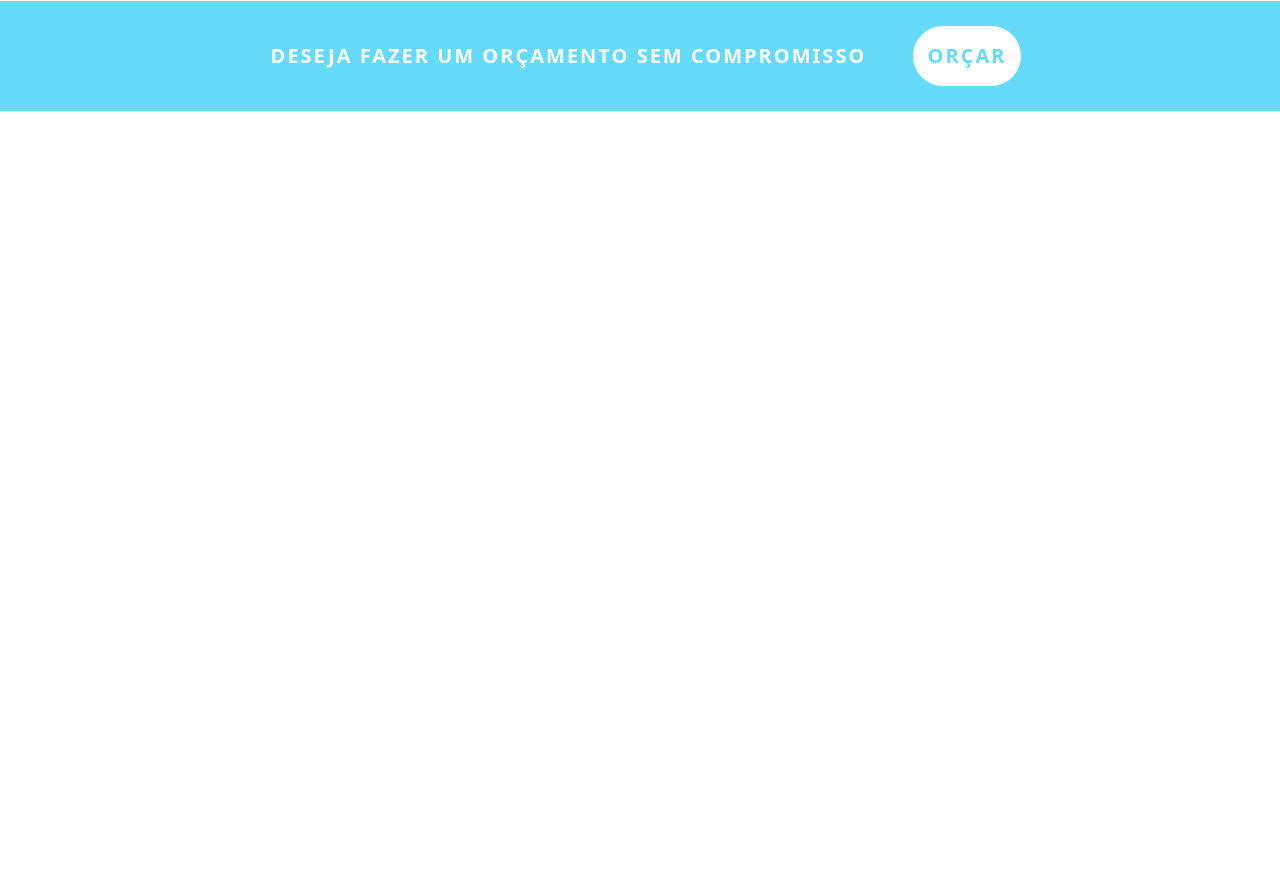
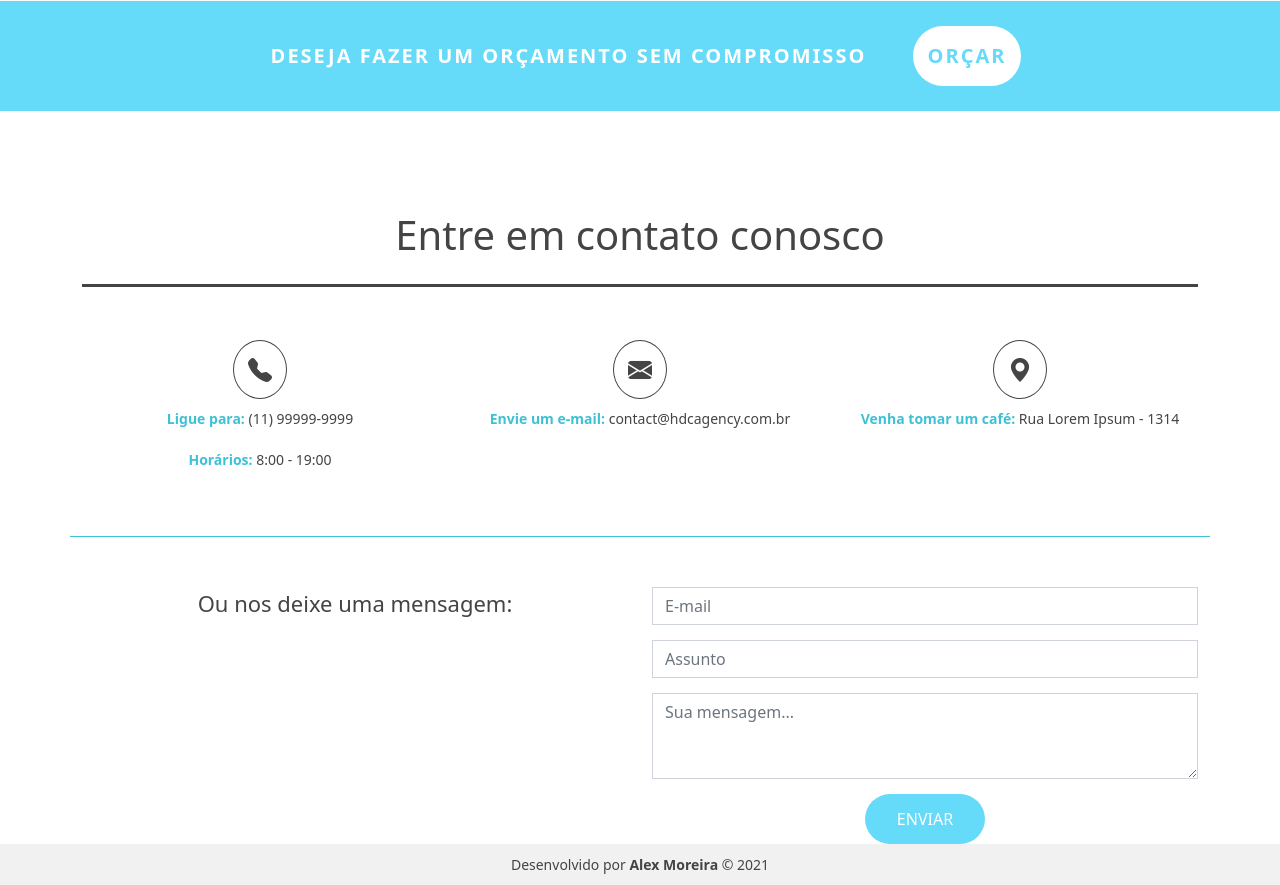
Before and after one commit to MoreiraAlex/Agencia-Ficticia, a Django app: page / in a window 1280 px wide. Shown: the part 4470-5355 px from the top of the page. Before the commit the page ends 4581 px from the top, so only its background shows below. Run offline with Django 3.2, Linux system fonts and the light colour scheme; some libraries are stand-ins or nearby versions.

Commit message:
Contact/Footer

```diff
--- a/static/css/style.css
+++ b/static/css/style.css
@@ -266,14 +266,14 @@ header, .navbar {
     margin-bottom: 30px;
 }
 
-/* Contact */
+/* News */
 
-#contact-area {
+#news-area {
     text-align: center;
     background-color: #f9f9f9;
 }
 
-#contact-area p {
+#news-area p {
     font-size: 18px;
     margin-bottom: 40px;
 }
@@ -287,6 +287,7 @@ header, .navbar {
     box-sizing: border-box;
     width: 40%;
     height: 40px;
+    margin-bottom: 50px;
 }
 
 #news-btn {
@@ -315,7 +316,6 @@ header, .navbar {
 
 #call-area .container {
     padding: 25px 100px;
-    margin-top: 50px;
 }
 
 #call-area .row {
@@ -344,3 +344,75 @@ header, .navbar {
     width: auto;
     letter-spacing: 2px;
 }
+
+/* Contact */
+
+#contact-area {
+    text-align: center;
+}
+
+.contact-box {
+    padding-bottom: 50px;
+    margin-bottom: 50px;
+    border-bottom: 1px solid #3ec1d5;
+}
+
+.contact-box i {
+    color: #444;
+    border: 1px solid #444;
+    border-radius: 50%;
+    padding: 12px 14px;
+    font-size: 24px;
+}
+
+.contact-box p {
+    margin-top: 20px;
+}
+
+.contact-title {
+    font-weight: bold;
+    color: #3ec1d5;
+}
+
+#msg-box p {
+    font-size: 22px;
+}
+
+#contact-form form .form-area {
+        margin-bottom: 15px!important;
+        border-radius: 0;
+}
+
+#contact-form .main-btn {
+    width: 120px;
+    height: 50px;
+}
+
+#contact-form .main-btn:hover {
+    color: #3ec1d5;
+}
+
+/* Copy */
+
+#copy-area {
+    background-color: #f1f1f1;
+}
+
+#copy-area .container {
+    padding: 10px 0;
+    text-align: center;
+}
+
+#copy-area .container p {
+    margin-bottom: 0;
+}
+
+#copy-area .container a {
+    font-weight: bold;
+    color: #444;
+    text-decoration: none;
+}
+
+#copy-area .container a:hover {
+    color: #3ec1d5;
+}
--- a/templates/index.html
+++ b/templates/index.html
@@ -259,7 +259,7 @@
                     </div>
                 </div>
             </div>
-            <div id="contact-area">
+            <div id="news-area">
                 <div class="container">
                     <div class="row">
                         <div class="col-md-12">
@@ -283,6 +283,54 @@
             </div>
         </div>
     </main>
+    <footer>
+        <div id="contact-area">
+            <div class="container">
+                <div class="row">
+                    <div class="col-md-12">
+                        <h3 class="main-title">Entre em contato conosco</h3>
+                    </div>
+                </div>
+                <div class="row">
+                    <div class="col-md-4 contact-box">
+                        <i class="bi bi-telephone-fill"></i>
+                        <p><span class="contact-title">Ligue para:</span> (11) 99999-9999</p>
+                        <p><span class="contact-title">Horários:</span> 8:00 - 19:00</p>
+                    </div>
+                    <div class="col-md-4 contact-box">
+                        <i class="bi bi-envelope-fill"></i>
+                        <p><span class="contact-title">Envie um e-mail:</span> contact@hdcagency.com.br</p>
+                    </div>
+                    <div class="col-md-4 contact-box">
+                        <i class="bi bi-geo-alt-fill"></i>
+                        <p><span class="contact-title">Venha tomar um café:</span> Rua Lorem Ipsum - 1314</p>
+                    </div>
+                </div>
+                <div class="row">
+                    <div class="col-md-6" id="msg-box">
+                        <p>Ou nos deixe uma mensagem:</p>
+                    </div>
+                    <div class="col-md-6" id="contact-form">
+                        <form action="">
+                            <input type="email" placeholder="E-mail" name="email" class="form-control form-area">
+                            <input type="text" placeholder="Assunto" name="subject" class="form-control form-area">
+                            <textarea name="message" class="form-control form-area" rows="3" placeholder="Sua mensagem..."></textarea>
+                            <input type="submit" class="main-btn" value="enviar">
+                        </form>
+                    </div>
+                </div>
+            </div>
+        </div>
+        <div id="copy-area">
+            <div class="container">
+                <div class="row">
+                    <div class="col-md-12">
+                        <p>Desenvolvido por <a href="https://github.com/MoreiraAlex" target="blank">Alex Moreira</a> &copy; 2021</p>
+                    </div>
+                </div>
+            </div>
+        </div>
+    </footer>
     <script src="{% static '/js/scripts.js' %}"></script>
     <script src="https://cdn.jsdelivr.net/npm/bootstrap@5.1.3/dist/js/bootstrap.bundle.min.js" integrity="sha384-ka7Sk0Gln4gmtz2MlQnikT1wXgYsOg+OMhuP+IlRH9sENBO0LRn5q+8nbTov4+1p" crossorigin="anonymous"></script>
 </body>
```
